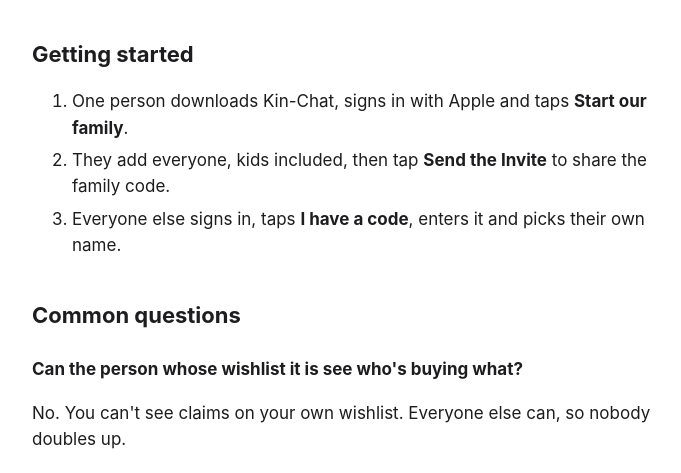
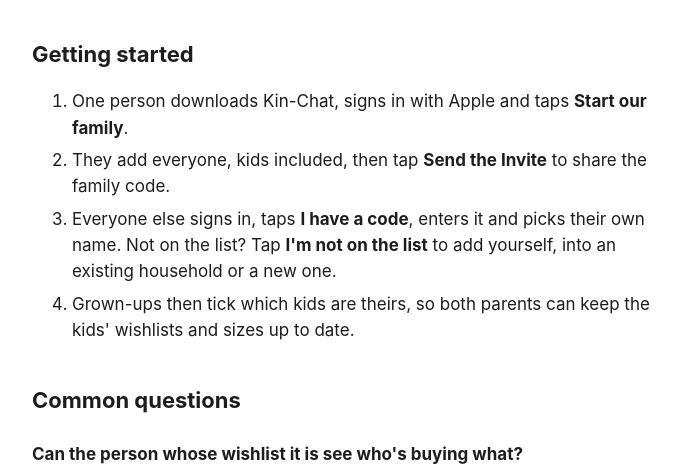
Before and after one commit to raymondborkowski/kin-chat, a plain HTML site: page index.html in a window 1280 px wide. Shown: the part 284-757 px from the top of the page, without its empty margins (288-969 px from the left). Drawn offline with Linux system fonts and the light colour scheme.

Commit message:
Getting started: joining when you're not on the list, and picking your kids

```diff
--- a/index.html
+++ b/index.html
@@ -16,7 +16,8 @@
 <ol>
   <li>One person downloads Kin-Chat, signs in with Apple and taps <strong>Start our family</strong>.</li>
   <li>They add everyone, kids included, then tap <strong>Send the Invite</strong> to share the family code.</li>
-  <li>Everyone else signs in, taps <strong>I have a code</strong>, enters it and picks their own name.</li>
+  <li>Everyone else signs in, taps <strong>I have a code</strong>, enters it and picks their own name. Not on the list? Tap <strong>I'm not on the list</strong> to add yourself, into an existing household or a new one.</li>
+  <li>Grown-ups then tick which kids are theirs, so both parents can keep the kids' wishlists and sizes up to date.</li>
 </ol>
 
 <h2>Common questions</h2>
```
